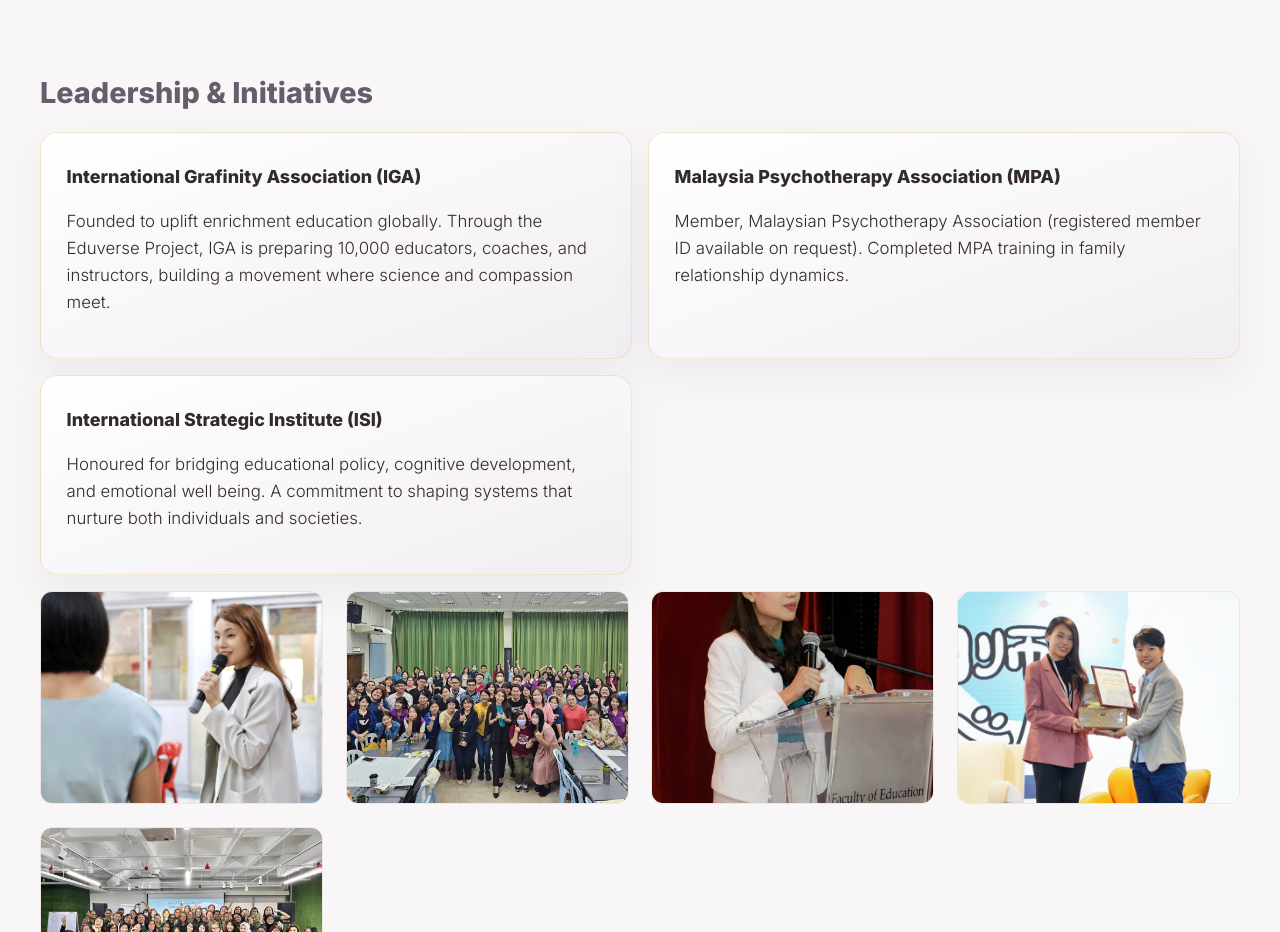
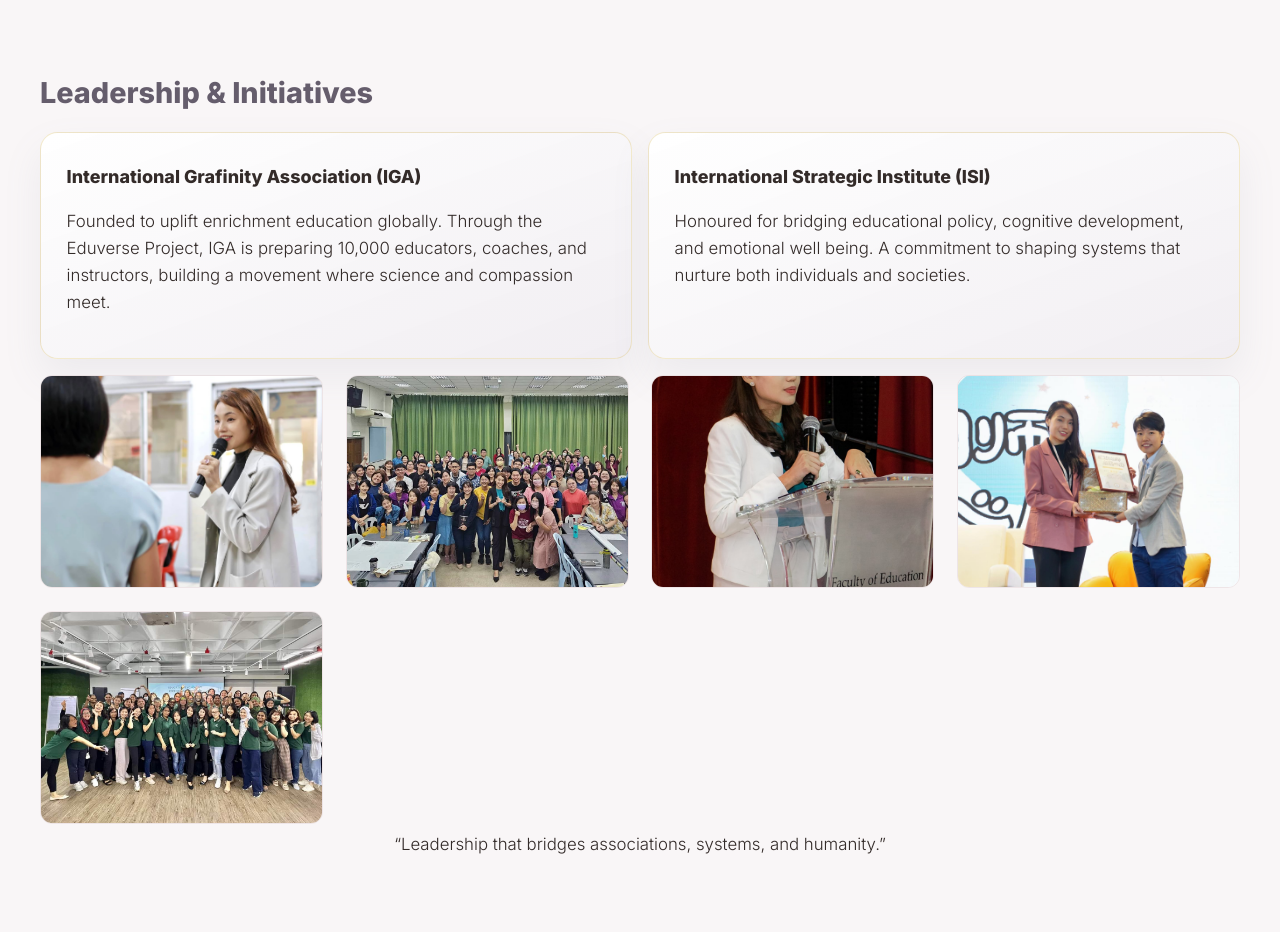
Before and after one commit to Lapendaz2015/drelaineloo-site, a website: page about_me.html in a window 1280 px wide. Shown: the part 2880-3812 px from the top of the page. Drawn offline with nearby package versions, Linux system fonts and the light colour scheme.

Commit message:
updated cache

```diff
--- a/about_me.html
+++ b/about_me.html
@@ -41,7 +41,7 @@
     />
     <!-- Favicon -->
     <link rel="icon" href="/assets/images/logo.png" type="image/png" />
-    <link rel="stylesheet" href="styles.css" />
+    <link rel="stylesheet" href="styles.css?v=20260517" />
     <link rel="preconnect" href="https://fonts.gstatic.com" crossorigin />
     <link
       href="https://fonts.googleapis.com/css2?family=Inter:wght@300;600;800&family=Playfair+Display:wght@400;700&display=swap"
@@ -230,14 +230,6 @@
               Eduverse Project, IGA is preparing 10,000 educators, coaches, and
               instructors, building a movement where science and compassion
               meet.
-            </p>
-          </article>
-          <article class="about-card">
-            <h3>Malaysia Psychotherapy Association (MPA)</h3>
-            <p>
-              Member, Malaysian Psychotherapy Association (registered member ID
-              available on request). Completed MPA training in family
-              relationship dynamics.
             </p>
           </article>
           <article class="about-card">
```
Also changed, not shown: connect.html (+1 -1 lines), index.html (+1 -1 lines), invited_speaking.html (+1 -1 lines), media.html (+1 -1 lines), programs.html (+2 -5 lines), research_publication.html (+1 -1 lines), vercel.json.
